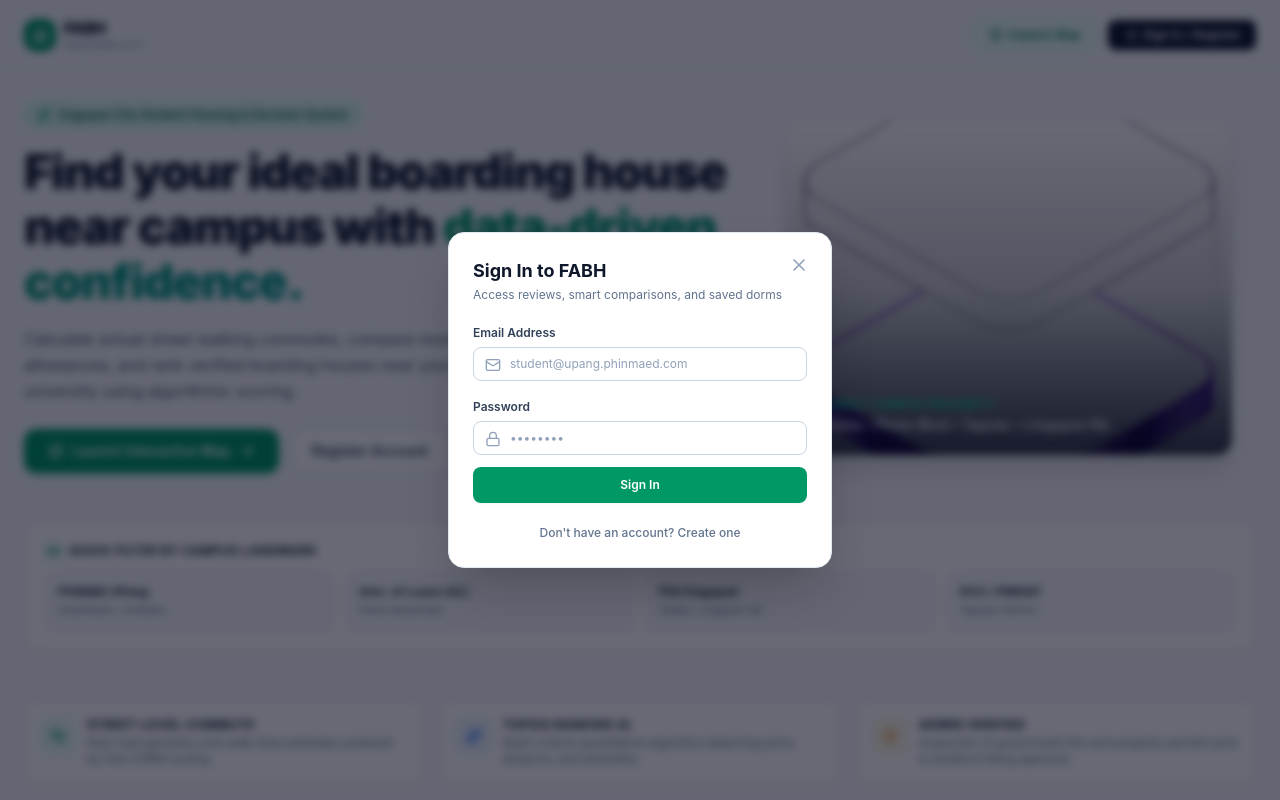
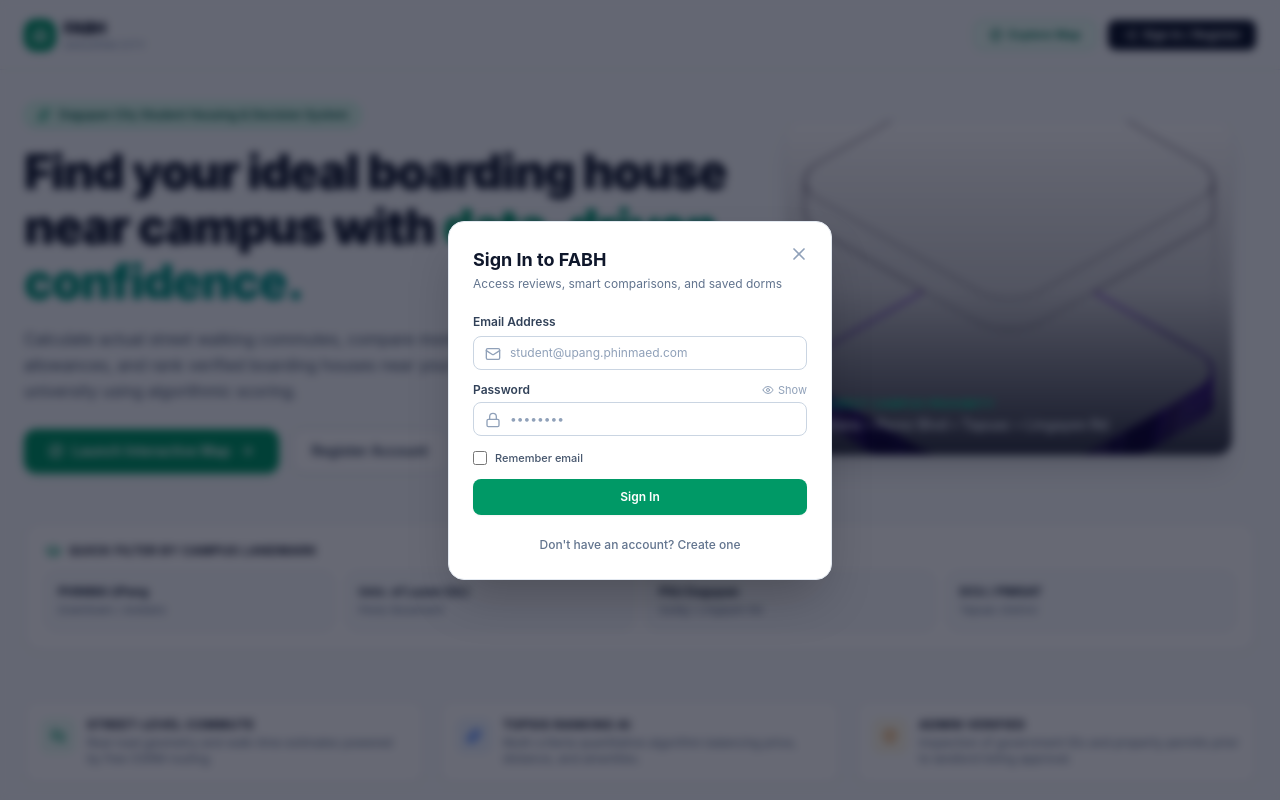
Before and after one commit to ivanlachica100-arch/fabh-backend, a React (Vite) app in the folder client/: page / in a window 1280 px wide. Both pictures are taken after a click on the button "Sign In / Register". Built offline with nearby package versions, Linux system fonts and the light colour scheme; no server answers.

Commit message:
fix: enable vertical scroll on landing page for team roster and suppress browser autofill

```diff
--- a/client/src/App.jsx
+++ b/client/src/App.jsx
@@ -63,13 +63,13 @@ function AppContent() {
 
       {/* Floating Logout Toast Feedback */}
       {logoutNotice && (
-        <div className="fixed top-5 left-1/2 -translate-x-1/2 z-[10000] bg-slate-900/95 dark:bg-white/95 text-white dark:text-slate-900 px-4 py-2 rounded-full shadow-2xl border border-slate-700 dark:border-slate-300 text-xs font-semibold flex items-center gap-2 backdrop-blur-md animate-in fade-in slide-from-top-3 duration-200">
+        <div className="fixed top-5 left-1/2 -translate-x-1/2 z-[10000] bg-slate-900/95 dark:bg-white/95 text-white dark:text-slate-900 px-4 py-2 rounded-full shadow-2xl border border-slate-700 dark:border-slate-300 text-xs font-semibold flex items-center gap-2 backdrop-blur-md animate-in fade-in slide-in-from-top-3 duration-200">
           <CheckCircle className="w-4 h-4 text-emerald-500" />
           <span>You have been successfully logged out.</span>
         </div>
       )}
 
-      {/* Top Floating Trigger on Explore & Landlord Views */}
+      {/* Top Floating Trigger on Explore & Landlord Views Only */}
       {currentView !== 'landing' && (
         <header className="absolute top-3.5 right-4 z-[999] flex items-center gap-2">
           {user && <NotificationBell />}
@@ -105,7 +105,7 @@ function AppContent() {
       )}
 
       {/* Main Routed Views */}
-      <div className="w-full h-full overflow-hidden">
+      <div className={`w-full h-full ${currentView === 'landing' ? 'overflow-y-auto' : 'overflow-hidden'}`}>
         {currentView === 'landing' && (
           <LandingPage
             onStartExploring={() => setCurrentView('explore')}
--- a/client/src/components/Auth/AuthModal.jsx
+++ b/client/src/components/Auth/AuthModal.jsx
@@ -1,7 +1,19 @@
-import React, { useState } from 'react';
+import React, { useState, useEffect } from 'react';
 import { useAuth } from '../../context/AuthContext';
 import api from '../../api/client';
-import { X, Loader2, Lock, Mail, User, CheckCircle2, AlertCircle, KeyRound, ArrowLeft } from 'lucide-react';
+import {
+  X,
+  Loader2,
+  Lock,
+  Mail,
+  User,
+  CheckCircle2,
+  AlertCircle,
+  KeyRound,
+  ArrowLeft,
+  Eye,
+  EyeOff
+} from 'lucide-react';
 
 export default function AuthModal({ isOpen, onClose, onSuccessLogin }) {
   const { login, checkCurrentUser } = useAuth();
@@ -9,6 +21,8 @@ export default function AuthModal({ isOpen, onClose, onSuccessLogin }) {
   const [name, setName] = useState('');
   const [email, setEmail] = useState('');
   const [password, setPassword] = useState('');
+  const [showPassword, setShowPassword] = useState(false);
+  const [rememberMe, setRememberMe] = useState(false);
 
   // OTP Verification Step: null | 'register_otp' | 'device_otp'
   const [otpMode, setOtpMode] = useState(null);
@@ -17,6 +31,27 @@ export default function AuthModal({ isOpen, onClose, onSuccessLogin }) {
   const [loading, setLoading] = useState(false);
   const [error, setError] = useState('');
   const [successMsg, setSuccessMsg] = useState('');
+
+  // Hydrate remembered email and reset fields whenever modal opens
+  useEffect(() => {
+    if (isOpen) {
+      setError('');
+      setSuccessMsg('');
+      setPassword('');
+      setOtpMode(null);
+      setOtpCode('');
+      setShowPassword(false);
+
+      const savedEmail = localStorage.getItem('fabh_remembered_email');
+      if (savedEmail) {
+        setEmail(savedEmail);
+        setRememberMe(true);
+      } else {
+        setEmail('');
+        setRememberMe(false);
+      }
+    }
+  }, [isOpen]);
 
   if (!isOpen) return null;
 
@@ -58,11 +93,16 @@ export default function AuthModal({ isOpen, onClose, onSuccessLogin }) {
 
     if (!validateInputs()) return;
 
+    const cleanEmail = email.trim().toLowerCase();
+    if (!isRegister && rememberMe) {
+      localStorage.setItem('fabh_remembered_email', cleanEmail);
+    } else if (!isRegister && !rememberMe) {
+      localStorage.removeItem('fabh_remembered_email');
+    }
+
     setLoading(true);
 
     try {
-      const cleanEmail = email.trim().toLowerCase();
-
       if (isRegister) {
         const res = await api.post('/auth/send-register-otp', {
           name: name.trim(),
@@ -73,7 +113,7 @@ export default function AuthModal({ isOpen, onClose, onSuccessLogin }) {
         if (res.data.success) {
           setOtpMode('register_otp');
           setError('');
-          setSuccessMsg(''); // Kept clear so verify button is not disabled
+          setSuccessMsg('');
         }
       } else {
         const res = await api.post('/auth/login', {
@@ -128,12 +168,10 @@ export default function AuthModal({ isOpen, onClose, onSuccessLogin }) {
         otp: otpCode.trim(),
       });
 
-      // Save token returned by backend
       if (res.data.token) {
         localStorage.setItem('token', res.data.token);
       }
 
-      // Re-hydrate session state in AuthContext
       if (checkCurrentUser) {
         await checkCurrentUser();
       }
@@ -185,10 +223,14 @@ export default function AuthModal({ isOpen, onClose, onSuccessLogin }) {
     setError('');
     setSuccessMsg('');
     setName('');
-    setEmail('');
     setPassword('');
     setOtpMode(null);
     setOtpCode('');
+    setShowPassword(false);
+
+    if (!localStorage.getItem('fabh_remembered_email')) {
+      setEmail('');
+    }
     onClose();
   };
 
@@ -255,7 +297,7 @@ export default function AuthModal({ isOpen, onClose, onSuccessLogin }) {
         )}
 
         {otpMode ? (
-          <form onSubmit={handleVerifyOtp} className="mt-4 space-y-4">
+          <form onSubmit={handleVerifyOtp} className="mt-4 space-y-4" autoComplete="off">
             <div>
               <label className="text-xs font-semibold text-slate-700 dark:text-slate-300 block mb-1">
                 6-Digit Security Code
@@ -267,6 +309,7 @@ export default function AuthModal({ isOpen, onClose, onSuccessLogin }) {
                   maxLength={6}
                   required
                   autoFocus
+                  autoComplete="one-time-code"
                   placeholder="123456"
                   value={otpCode}
                   onChange={(e) => {
@@ -302,7 +345,7 @@ export default function AuthModal({ isOpen, onClose, onSuccessLogin }) {
             </div>
           </form>
         ) : (
-          <form onSubmit={handleSubmit} className="mt-4 space-y-3">
+          <form onSubmit={handleSubmit} className="mt-4 space-y-3" autoComplete="off">
             {isRegister && (
               <div>
                 <label className="text-xs font-semibold text-slate-700 dark:text-slate-300">Full Name</label>
@@ -311,6 +354,7 @@ export default function AuthModal({ isOpen, onClose, onSuccessLogin }) {
                   <input
                     type="text"
                     required
+                    autoComplete="off"
                     placeholder="e.g., Juan Dela Cruz"
                     value={name}
                     onChange={(e) => {
@@ -331,6 +375,7 @@ export default function AuthModal({ isOpen, onClose, onSuccessLogin }) {
                 <input
                   type="email"
                   required
+                  autoComplete="off"
                   placeholder="student@upang.phinmaed.com"
                   value={email}
                   onChange={(e) => {
@@ -343,13 +388,24 @@ export default function AuthModal({ isOpen, onClose, onSuccessLogin }) {
             </div>
 
             <div>
-              <label className="text-xs font-semibold text-slate-700 dark:text-slate-300">Password</label>
+              <div className="flex items-center justify-between">
+                <label className="text-xs font-semibold text-slate-700 dark:text-slate-300">Password</label>
+                <button
+                  type="button"
+                  onClick={() => setShowPassword(!showPassword)}
+                  className="text-[11px] text-slate-400 hover:text-slate-600 dark:hover:text-slate-200 inline-flex items-center gap-1 cursor-pointer"
+                >
+                  {showPassword ? <EyeOff className="w-3 h-3" /> : <Eye className="w-3 h-3" />}
+                  {showPassword ? 'Hide' : 'Show'}
+                </button>
+              </div>
               <div className="relative mt-1">
                 <Lock className="w-4 h-4 text-slate-400 absolute left-3 top-2.5" />
                 <input
-                  type="password"
+                  type={showPassword ? 'text' : 'password'}
                   required
                   minLength={6}
+                  autoComplete="new-password"
                   placeholder="••••••••"
                   value={password}
                   onChange={(e) => {
@@ -360,6 +416,21 @@ export default function AuthModal({ isOpen, onClose, onSuccessLogin }) {
                 />
               </div>
             </div>
+
+            {/* Remember Me Option (Sign In Only) */}
+            {!isRegister && (
+              <div className="flex items-center justify-between pt-0.5">
+                <label className="inline-flex items-center gap-2 cursor-pointer">
+                  <input
+                    type="checkbox"
+                    checked={rememberMe}
+                    onChange={(e) => setRememberMe(e.target.checked)}
+                    className="w-3.5 h-3.5 rounded text-emerald-600 border-slate-300 dark:border-slate-700 dark:bg-slate-800 focus:ring-emerald-500 cursor-pointer"
+                  />
+                  <span className="text-[11px] text-slate-600 dark:text-slate-400 font-medium">Remember email</span>
+                </label>
+              </div>
+            )}
 
             <button
               type="submit"
@@ -380,6 +451,7 @@ export default function AuthModal({ isOpen, onClose, onSuccessLogin }) {
                 setIsRegister(!isRegister);
                 setError('');
                 setSuccessMsg('');
+                setPassword('');
               }}
               className="text-xs text-slate-500 dark:text-slate-400 hover:text-emerald-600 dark:hover:text-emerald-400 transition cursor-pointer font-medium"
             >
```
